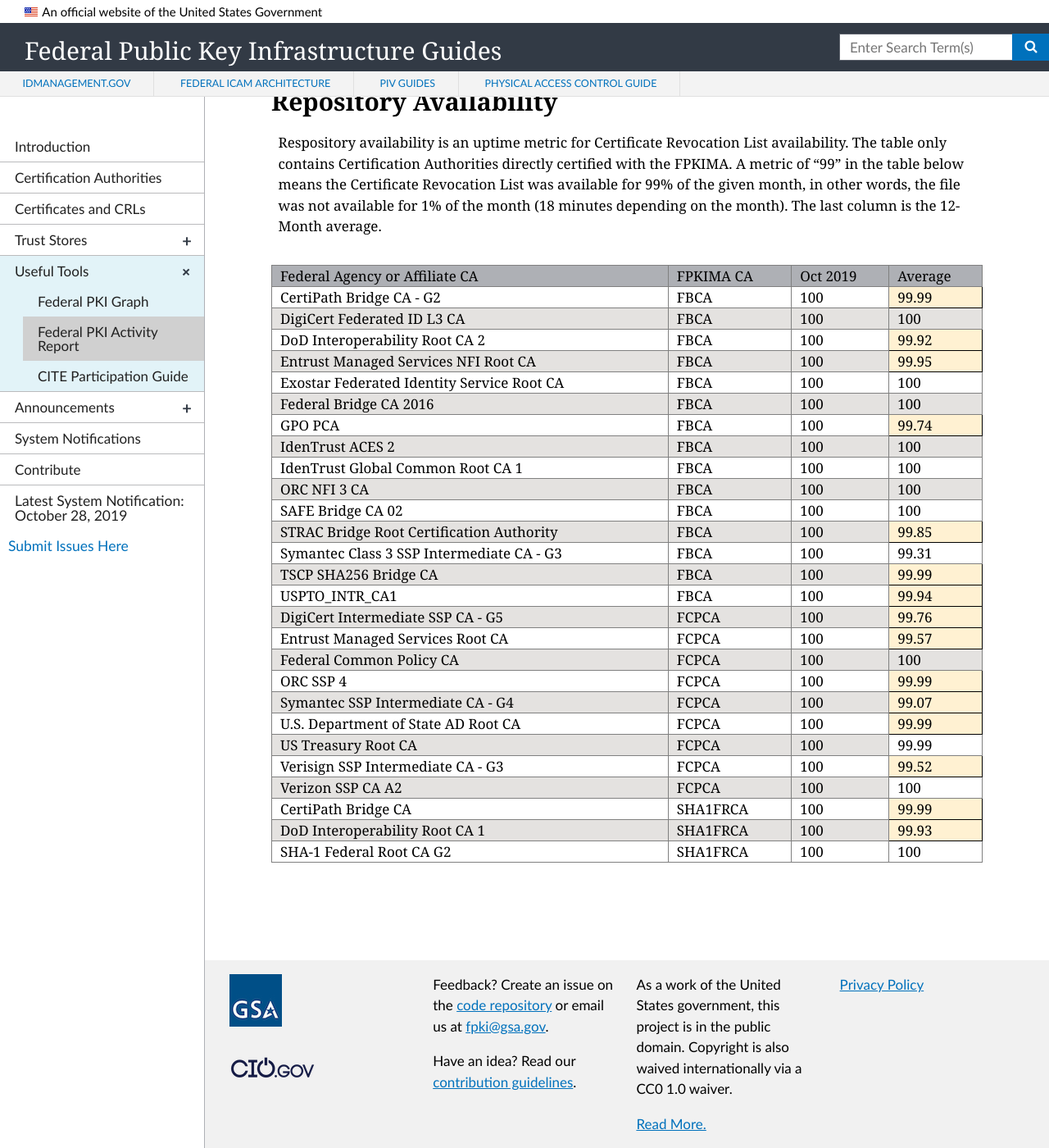
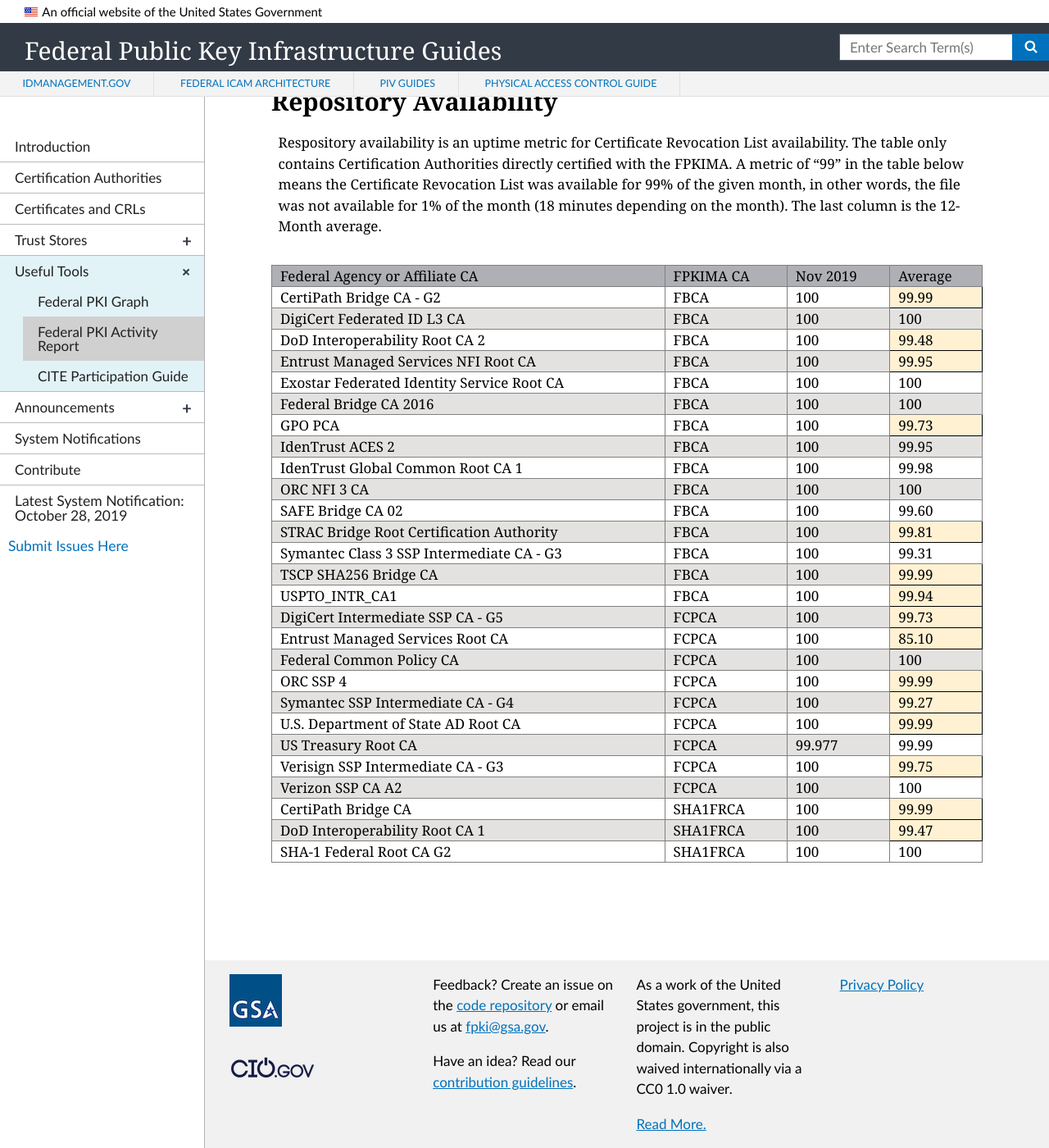
Before and after one commit to GSA/fpki-guides, a Jekyll site: the page built from _tools/03_fpki_activity_report.md, in a window 1280 px wide and 1400 px high, scrolled down 4703 px. Shown: the whole window at 82% size. Built offline with Jekyll 4.4.1, drawn with Linux system fonts in a browser that asks for light colours; nearby versions of some CDN libraries.

Commit message:
update fpkiar-repo-table.html
updated for November numbers

```diff
--- a/_includes/fpkiar-repo-table.html
+++ b/_includes/fpkiar-repo-table.html
@@ -21,7 +21,7 @@
     <tr>
         <th class="tg-llyw">Federal Agency or Affiliate CA</th>
         <td class="tg-llyw">FPKIMA CA</td>
-        <td class="tg-llyw">Oct 2019</td>
+        <td class="tg-llyw">Nov 2019</td>
         <td class="tg-llyw">Average</td>
     </tr>
     <tr>
@@ -40,7 +40,7 @@
         <td class="tg-0pky">DoD Interoperability Root CA 2</td>
         <td class="tg-0pky">FBCA</td>
         <td class="tg-0pky">100</td>
-        <td class="tg-s7ni">99.92</td>
+        <td class="tg-s7ni">99.48</td>
     </tr>
     <tr>
         <td class="tg-y698">Entrust Managed Services NFI Root CA</td>
@@ -64,19 +64,19 @@
         <td class="tg-0pky">GPO PCA</td>
         <td class="tg-0pky">FBCA</td>
         <td class="tg-0pky">100</td>
-        <td class="tg-s7ni">99.74</td>
+        <td class="tg-s7ni">99.73</td>
     </tr>
     <tr>
         <td class="tg-y698">IdenTrust ACES 2</td>
         <td class="tg-y698">FBCA</td>
         <td class="tg-y698">100</td>
-        <td class="tg-y698">100</td>
+        <td class="tg-y698">99.95</td>
     </tr>
     <tr>
         <td class="tg-0pky">IdenTrust Global Common Root CA 1</td>
         <td class="tg-0pky">FBCA</td>
         <td class="tg-0pky">100</td>
-        <td class="tg-0pky">100</td>
+        <td class="tg-0pky">99.98</td>
     </tr>
     <tr>
         <td class="tg-y698">ORC NFI 3 CA</td>
@@ -88,13 +88,13 @@
         <td class="tg-0pky">SAFE Bridge CA 02</td>
         <td class="tg-0pky">FBCA</td>
         <td class="tg-0pky">100</td>
-        <td class="tg-0pky">100</td>
+        <td class="tg-0pky">99.60</td>
     </tr>
     <tr>
         <td class="tg-y698">STRAC Bridge Root Certification Authority</td>
         <td class="tg-y698">FBCA</td>
         <td class="tg-y698">100</td>
-        <td class="tg-s7ni">99.85</td>
+        <td class="tg-s7ni">99.81</td>
     </tr>
     <tr>
         <td class="tg-0pky">Symantec Class 3 SSP Intermediate CA - G3</td>
@@ -118,13 +118,13 @@
         <td class="tg-y698">DigiCert Intermediate SSP CA - G5</td>
         <td class="tg-y698">FCPCA</td>
         <td class="tg-y698">100</td>
-        <td class="tg-s7ni">99.76</td>
+        <td class="tg-s7ni">99.73</td>
     </tr>
     <tr>
         <td class="tg-0pky">Entrust Managed Services Root CA</td>
         <td class="tg-0pky">FCPCA</td>
         <td class="tg-0pky">100</td>
-        <td class="tg-s7ni">99.57</td>
+        <td class="tg-s7ni">85.10</td>
     </tr>
     <tr>
         <td class="tg-y698">Federal Common Policy CA</td>
@@ -142,7 +142,7 @@
         <td class="tg-y698">Symantec SSP Intermediate CA - G4</td>
         <td class="tg-y698">FCPCA</td>
         <td class="tg-y698">100</td>
-        <td class="tg-s7ni">99.07</td>
+        <td class="tg-s7ni">99.27</td>
     </tr>
     <tr>
         <td class="tg-0pky">U.S. Department of State AD Root CA</td>
@@ -153,14 +153,14 @@
     <tr>
         <td class="tg-y698">US Treasury Root CA</td>
         <td class="tg-y698">FCPCA</td>
-        <td class="tg-y698">100</td>
+        <td class="tg-y698">99.977</td>
         <td class="tg-0pky">99.99</td>
     </tr>
     <tr>
         <td class="tg-0pky">Verisign SSP Intermediate CA - G3</td>
         <td class="tg-0pky">FCPCA</td>
         <td class="tg-0pky">100</td>
-        <td class="tg-s7ni">99.52</td>
+        <td class="tg-s7ni">99.75</td>
     </tr>
     <tr>
         <td class="tg-y698">Verizon SSP CA A2</td>
@@ -178,7 +178,7 @@
         <td class="tg-y698">DoD Interoperability Root CA 1</td>
         <td class="tg-y698">SHA1FRCA</td>
         <td class="tg-y698">100</td>
-        <td class="tg-s7ni">99.93</td>
+        <td class="tg-s7ni">99.47</td>
     </tr>
     <tr>
         <td class="tg-0pky">SHA-1 Federal Root CA G2</td>
```
